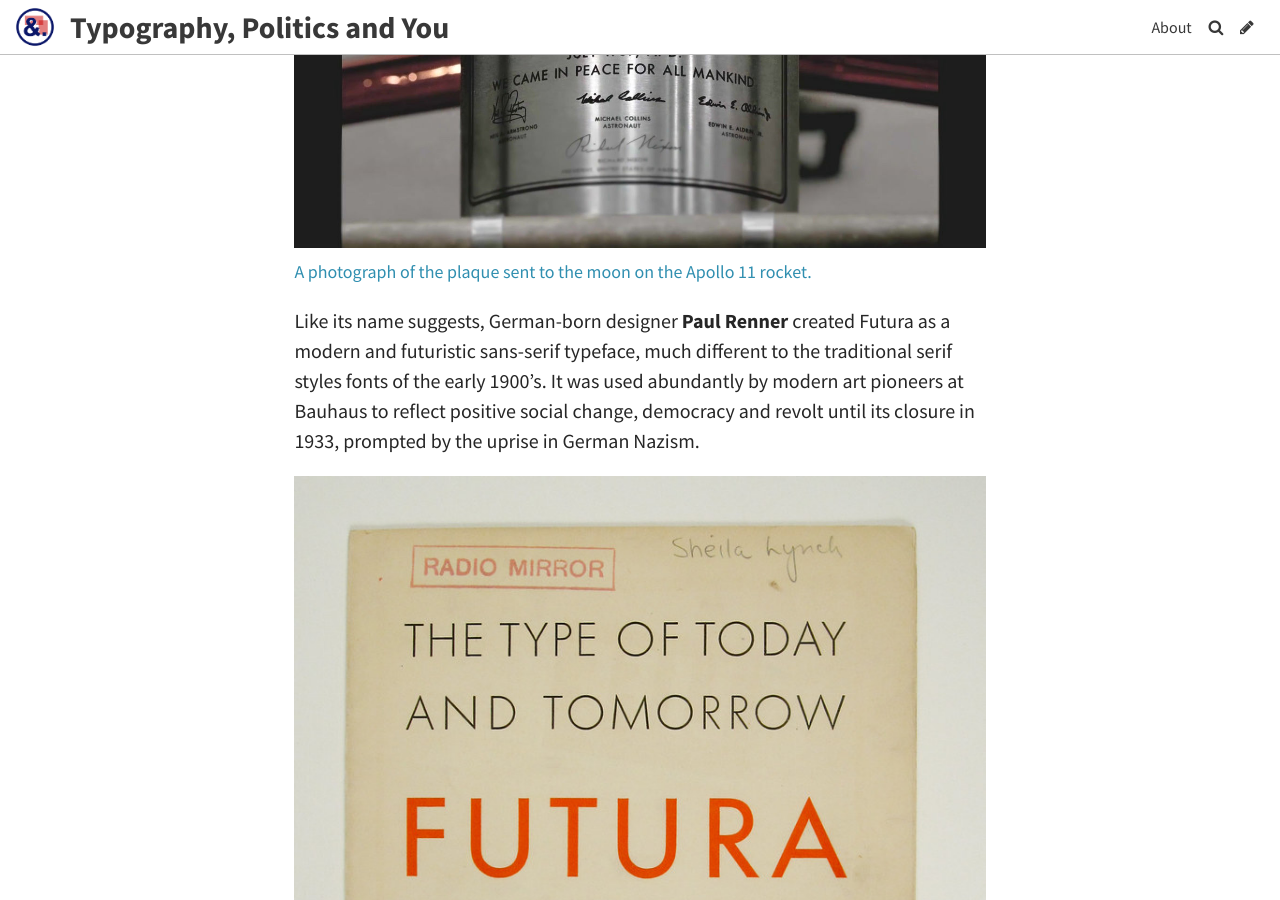
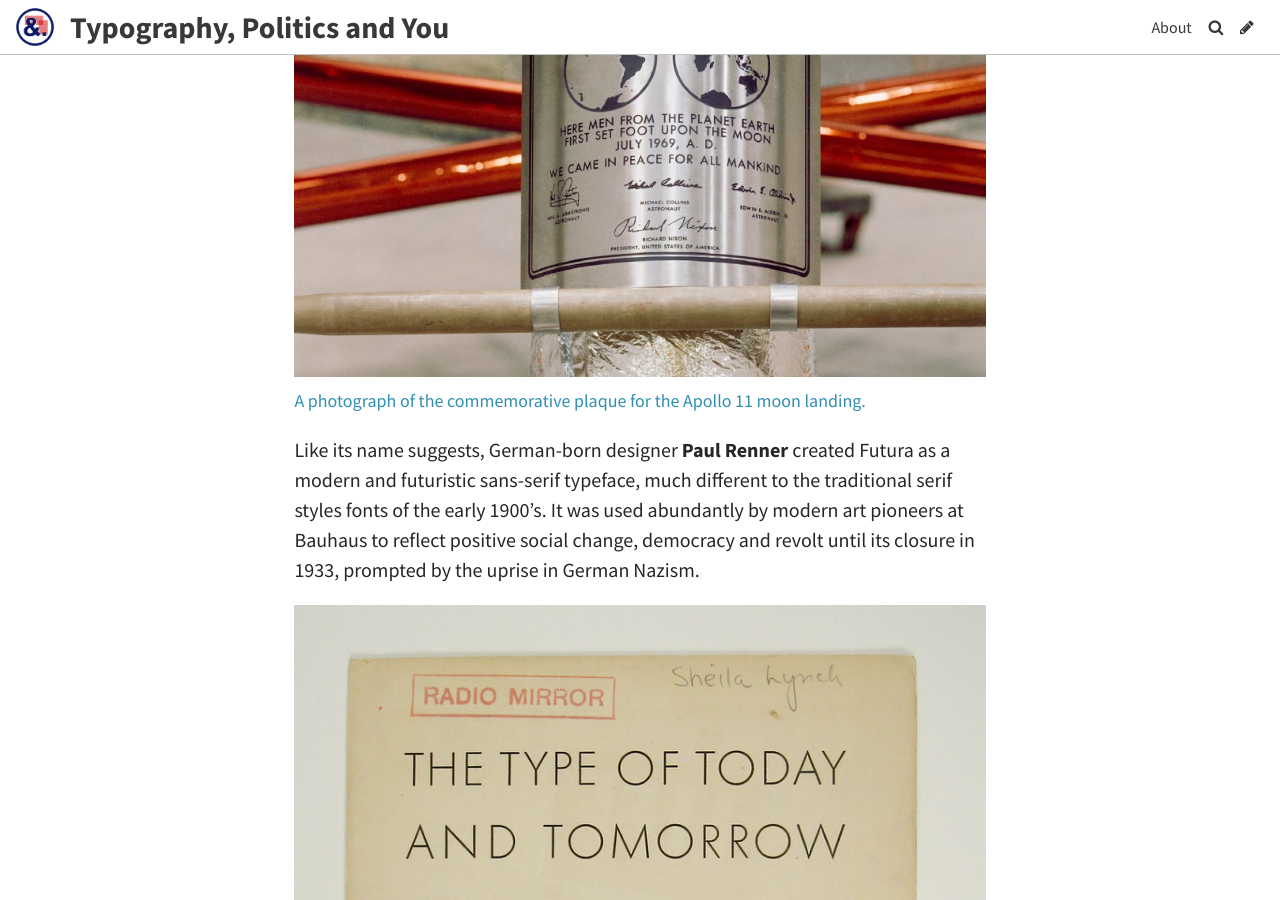
Before and after one commit to ellahorrell/brookesblog, a Jekyll site: the page built from _posts/2020-10-09-the-futura-of-fascism.md, in a window 1280 px wide and 900 px high, scrolled down 667 px. Built offline with Jekyll 4.4.1, drawn with Linux system fonts in a browser that asks for light colours; some web fonts are replaced.

Commit message:
Update Post “2020-10-09-the-futura-of-fascism”

```diff
--- a/_posts/2020-10-09-the-futura-of-fascism.md
+++ b/_posts/2020-10-09-the-futura-of-fascism.md
@@ -9,7 +9,7 @@ tags: null
 ---
 Whether we know it or not, the **Futura** typeface will have crossed our paths many times in our life. It is seen in popular modern brand logos like Supreme, Red Bull and Paypal, but its most common use has been within history, most notably featured on the **Apollo 11 moon landing**, and in 20th century Germany, Futura's birthplace.
 
-![A photograph of the plaque sent to the moon on the Apollo 11 rocket.](../uploads/33.jpg)
+![A photograph of the commemorative plaque for the Apollo 11 moon landing.](../uploads/1_guv6tt89azvvx_6uafgsia.jpeg)
 
 Like its name suggests, German-born designer **Paul Renner** created Futura as a modern and futuristic sans-serif typeface, much different to the traditional serif styles fonts of the early 1900's. It was used abundantly by modern art pioneers at Bauhaus to reflect positive social change, democracy and revolt until its closure in 1933, prompted by the uprise in German Nazism.
 
```
Also changed, not shown: uploads/1_guv6tt89azvvx_6uafgsia.jpeg (added).
